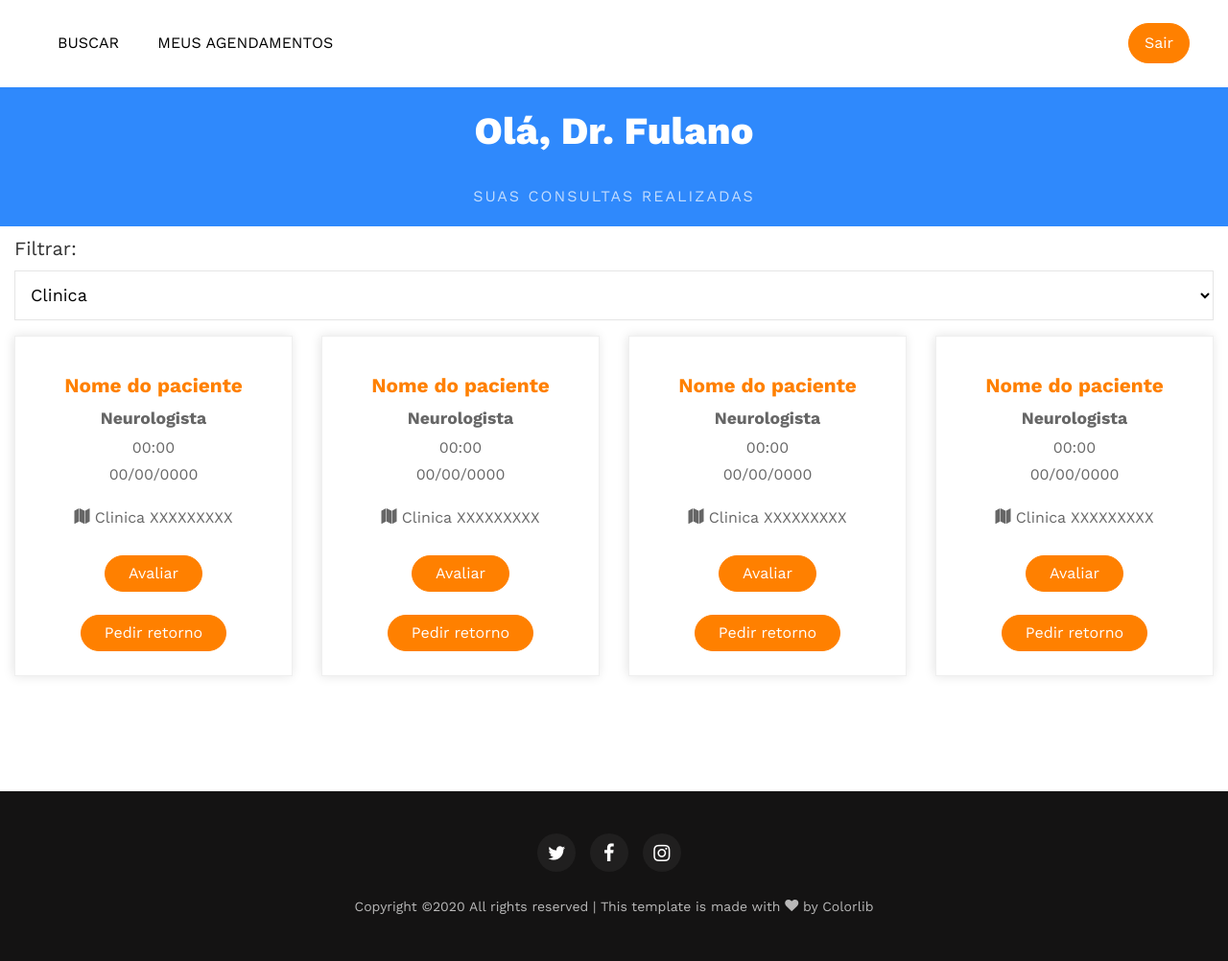
After one commit to GabyRibeiro/layout-usjt, a PHP site: page /doutor-historico.php in a window 1280 px wide. The commit adds this page. Shown: the whole page at 96% size. Run offline with PHP 8.4, Linux system fonts and the light colour scheme; some libraries are stand-ins or nearby versions; some web fonts are replaced.

Commit message:
Paciente consultas realizadas + avalição, Doutor consultas realizadas + avaliação + pedir retorno + filtro por clinica

```diff
--- a/css/custom.css
+++ b/css/custom.css
@@ -31,11 +31,11 @@ select {
   color: #000;
 }
 
-#resultados-paciente .especialidade {
+ .especialidade {
     color: #ff8000;
     font-weight: bolder;
     font-size: 1.3rem;
-} #resultados-paciente .nome-doutor {
+} .nome-doutor {
   font-size: 1.1rem;
   font-weight: bold;
 }
--- /dev/null
+++ b/doutor-historico.php
@@ -0,0 +1,178 @@
+<?php
+	$urlcanonical ="/paciente-agendamento.php";
+	$sessao = "paciente-logado";
+	include 'heads.php';
+	?>
+	<div class="modal"  id="avaliar" tabindex="-1" role="dialog">
+		<div class="modal-dialog" role="document">
+			<div class="modal-content">
+				<div class="modal-header">
+					<h5 class="modal-title">Por favor deixe seu feedback sobre a consulta</h5>
+					<button type="button" class="close" data-dismiss="modal" aria-label="Close">
+					<span aria-hidden="true">&times;</span>
+					</button>
+				</div>
+				<div class="modal-body text-center">
+					<p>De 0 a 5 estrela, como você avalia a consulta?</p>
+					<div class="rating d-flex align-items-center justify-content-center"> <input type="radio" name="rating" value="5" id="5"><label for="5">☆</label> <input type="radio" name="rating" value="4" id="4"><label for="4">☆</label> <input type="radio" name="rating" value="3" id="3"><label for="3">☆</label> <input type="radio" name="rating" value="2" id="2"><label for="2">☆</label> <input type="radio" name="rating" value="1" id="1"><label for="1">☆</label></div>
+
+						<p>Comentários:</p>
+						<textarea class="form-control" name="name" rows="5" cols="60"></textarea> <br>
+					<button type="submit" class="btn btn-secondary closeActual">Avaliar</button>
+					<button type="button" class="btn btn-primary" data-dismiss="modal">Não, obrigado</button>
+
+			</div>
+		</div>
+	</div>
+</div>
+
+<div class="modal"  id="pedir_retorno" tabindex="-1" role="dialog">
+	<div class="modal-dialog" role="document">
+		<div class="modal-content">
+			<div class="modal-header">
+				<h5 class="modal-title">Tem certeza?</h5>
+				<button type="button" class="close" data-dismiss="modal" aria-label="Close">
+				<span aria-hidden="true">&times;</span>
+				</button>
+			</div>
+			<div class="modal-body text-center">
+				<p>Deseja pedir o retorno para essa consulta?</p>
+
+				<button type="button" class="btn btn-secondary closeActual">Sim</button>
+				<button type="button" class="btn btn-primary" data-dismiss="modal">Não</button>
+
+		</div>
+	</div>
+</div>
+</div>
+
+<section class="ftco-section ftco-no-pt ftco-no-pb ftco-counter" id="section-counter" style="background-image: url(images/bg_3.jpg);" data-stellar-background-ratio="0.5">
+
+	<div class="container pt-3 pb-3">
+		<div class="heading-section heading-section-white wow fadeIn  text-center">
+			<h2 class="mb-4">Olá, Dr. Fulano</h2>
+			<span class="subheading">Suas consultas realizadas</span>
+		</div>
+	</div>
+</section>
+<section class="ftco-section ftco-no-pt" id="">
+	<div class="container-fluid mt-2 mb-2" id="">
+		<h5>Filtrar:</h5>
+		<div class="form-group">
+			<div class="form-field">
+				<div class="select-wrap">
+					<select id="" name="" class="form-control">
+						<option value="">Clinica</option>
+						<option value="x">Todas</option>
+						<option value="y">Clinica 1</option>
+						<option value="y">Clinica 2</option>
+					</select>
+					<span class="error error-message"></span>
+				</div>
+			</div>
+		</div>
+		<div class="row text-center">
+			<div class="col-lg-3 col-md-4 col-sm-6">
+				<div class="box">
+
+					<div class="especialidade mt-2">
+						Nome do paciente
+					</div>
+					<div class="nome-doutor">
+						Neurologista
+					</div>
+					<div class="data-hora">
+						00:00 <br>
+						00/00/0000
+					</div>
+
+					<div class="endereco mt-3">
+						<span class="icon-map"></span> Clinica XXXXXXXXX
+					</div>
+
+					<!-- Botao de avaliar -->
+					<a href="#" data-toggle="modal" data-target="#avaliar" class="btn btn-secondary px-4 mt-4"><span class="icon-star-full"></span> Avaliar</a>
+
+					<!-- Botao de solicitar retorno -->
+					<a href="#" data-toggle="modal" data-target="#pedir_retorno" class="btn btn-secondary px-4 mt-4">Pedir retorno</a>
+				</div>
+			</div>
+			<div class="col-lg-3 col-md-4 col-sm-6">
+				<div class="box">
+
+					<div class="especialidade mt-2">
+						Nome do paciente
+					</div>
+					<div class="nome-doutor">
+						Neurologista
+					</div>
+					<div class="data-hora">
+						00:00 <br>
+						00/00/0000
+					</div>
+
+					<div class="endereco mt-3">
+						<span class="icon-map"></span> Clinica XXXXXXXXX
+					</div>
+
+					<!-- Botao de avaliar -->
+					<a href="#" data-toggle="modal" data-target="#avaliar" class="btn btn-secondary px-4 mt-4"><span class="icon-star-full"></span> Avaliar</a>
+
+					<!-- Botao de solicitar retorno -->
+					<a href="#" data-toggle="modal" data-target="#pedir_retorno" class="btn btn-secondary px-4 mt-4">Pedir retorno</a>
+				</div>
+			</div>
+			<div class="col-lg-3 col-md-4 col-sm-6">
+				<div class="box">
+
+					<div class="especialidade mt-2">
+						Nome do paciente
+					</div>
+					<div class="nome-doutor">
+						Neurologista
+					</div>
+					<div class="data-hora">
+						00:00 <br>
+						00/00/0000
+					</div>
+
+					<div class="endereco mt-3">
+						<span class="icon-map"></span> Clinica XXXXXXXXX
+					</div>
+
+					<!-- Botao de avaliar -->
+					<a href="#" data-toggle="modal" data-target="#avaliar" class="btn btn-secondary px-4 mt-4"><span class="icon-star-full"></span> Avaliar</a>
+
+					<!-- Botao de solicitar retorno -->
+					<a href="#" data-toggle="modal" data-target="#pedir_retorno" class="btn btn-secondary px-4 mt-4">Pedir retorno</a>
+				</div>
+			</div>
+			<div class="col-lg-3 col-md-4 col-sm-6">
+				<div class="box">
+
+					<div class="especialidade mt-2">
+						Nome do paciente
+					</div>
+					<div class="nome-doutor">
+						Neurologista
+					</div>
+					<div class="data-hora">
+						00:00 <br>
+						00/00/0000
+					</div>
+
+					<div class="endereco mt-3">
+						<span class="icon-map"></span> Clinica XXXXXXXXX
+					</div>
+
+					<!-- Botao de avaliar -->
+					<a href="#" data-toggle="modal" data-target="#avaliar" class="btn btn-secondary px-4 mt-4"><span class="icon-star-full"></span> Avaliar</a>
+
+					<!-- Botao de solicitar retorno -->
+					<a href="#" data-toggle="modal" data-target="#pedir_retorno" class="btn btn-secondary px-4 mt-4">Pedir retorno</a>
+				</div>
+			</div>
+		</div>
+	</div>
+</section>
+<?php include 'footer.php';?>
```
Also changed, not shown: other parts of css/custom.css (+42 -0 lines), paciente-historico.php (added, +126 -0 lines).
